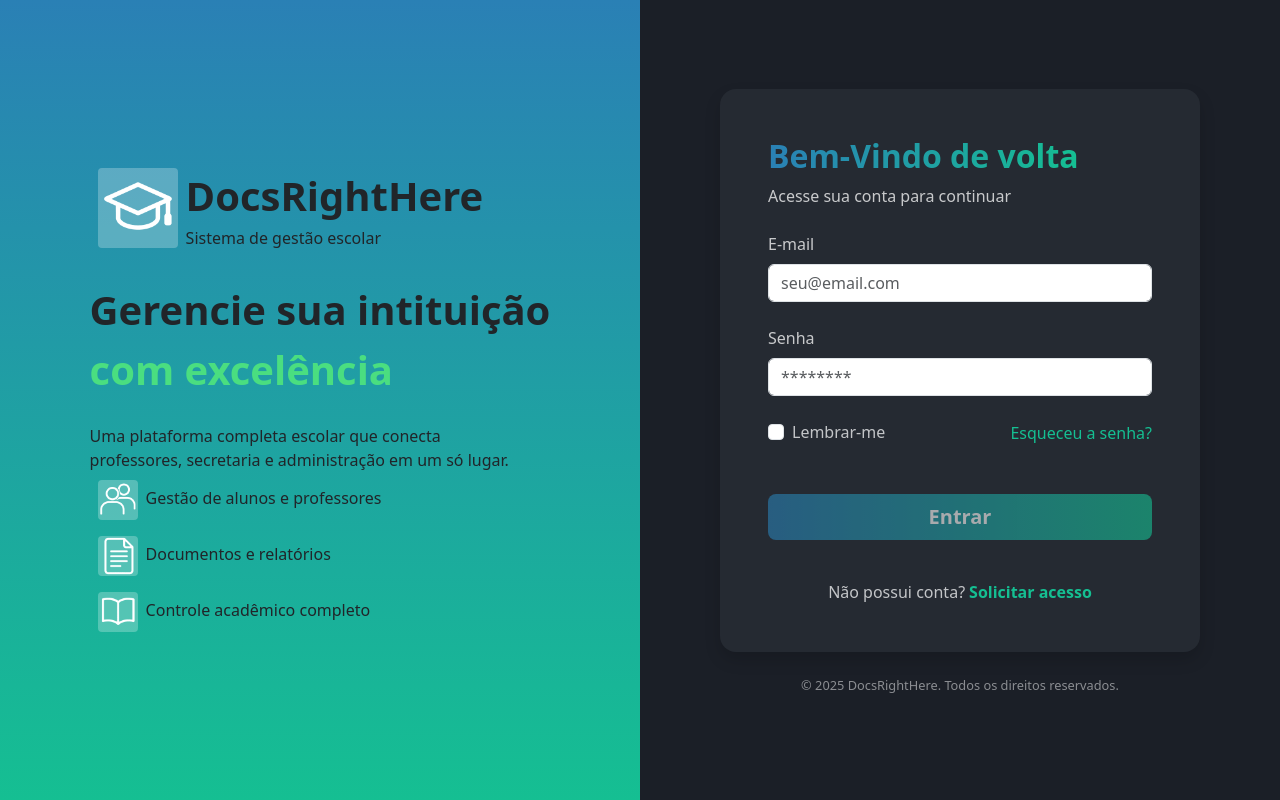
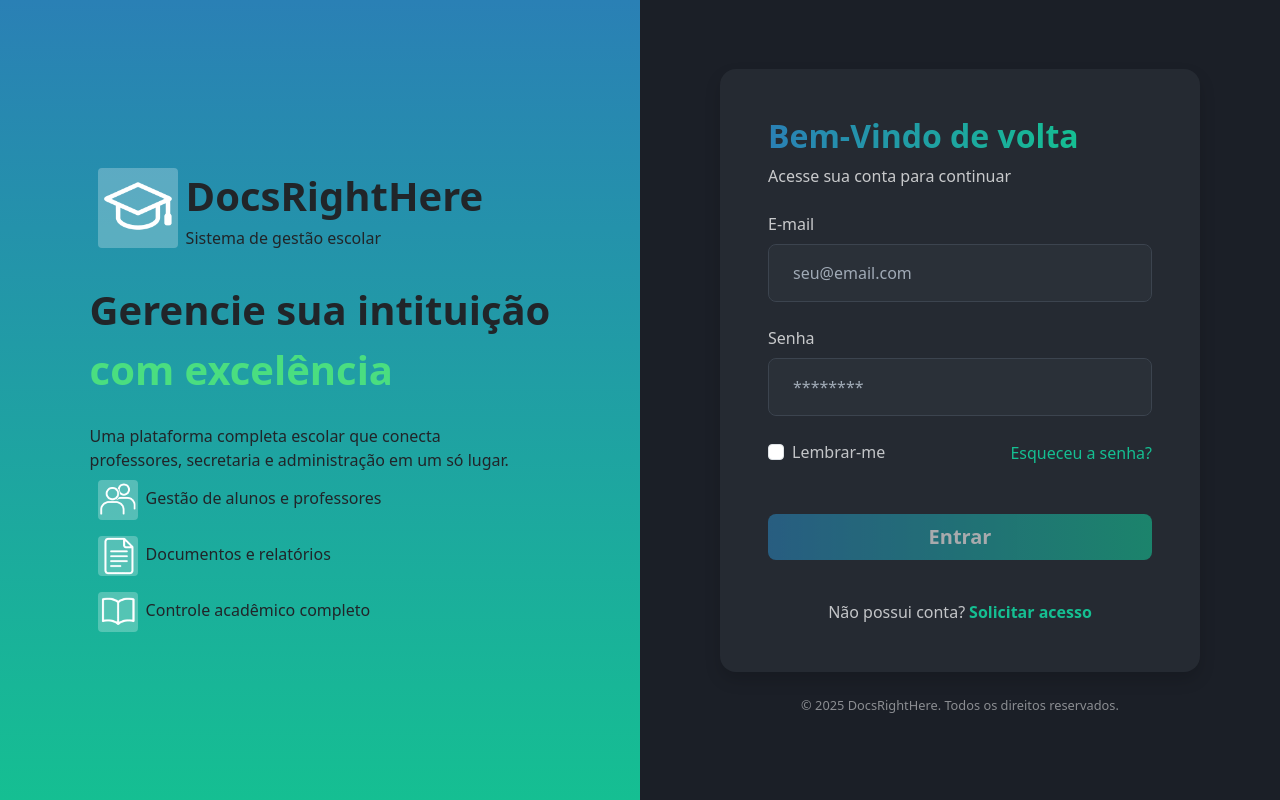
Before and after one commit to victoreemanuel/Docs-Right-Here, an Angular app in the folder frontend/docsRightHere/: page /auth/login in a window 1280 px wide. Built offline with nearby package versions, Linux system fonts and the light colour scheme.

Commit message:
refactor: [FRONT-25] ajustas estilização

```diff
--- a/frontend/docsRightHere/src/app/components/login-form/login-form.css
+++ b/frontend/docsRightHere/src/app/components/login-form/login-form.css
@@ -39,3 +39,23 @@ button:disabled {
   pointer-events: auto !important; /* Força o mouse a reconhecer o botão */
   opacity: 0.6; /* Deixa ele mais "apagadinho" */
 }
+
+.form-input-dark {
+  background-color: #2a3038 !important;
+  border: 1px solid #3c444f !important;
+  color: white !important;
+  padding: 1rem 1.5rem;
+  border-radius: 8px;
+  font-size: 1rem;
+}
+
+.form-input-dark::placeholder {
+  color: #a0aab6 !important;
+}
+
+/* Garante que o input não mude de cor no foco */
+.form-input-dark:focus {
+  background-color: #313740 !important;
+  border-color: #15bf92 !important; /* Cor verde da sua marca no foco */
+  box-shadow: 0 0 0 0.25rem rgba(21, 191, 146, 0.25) !important;
+}
```
